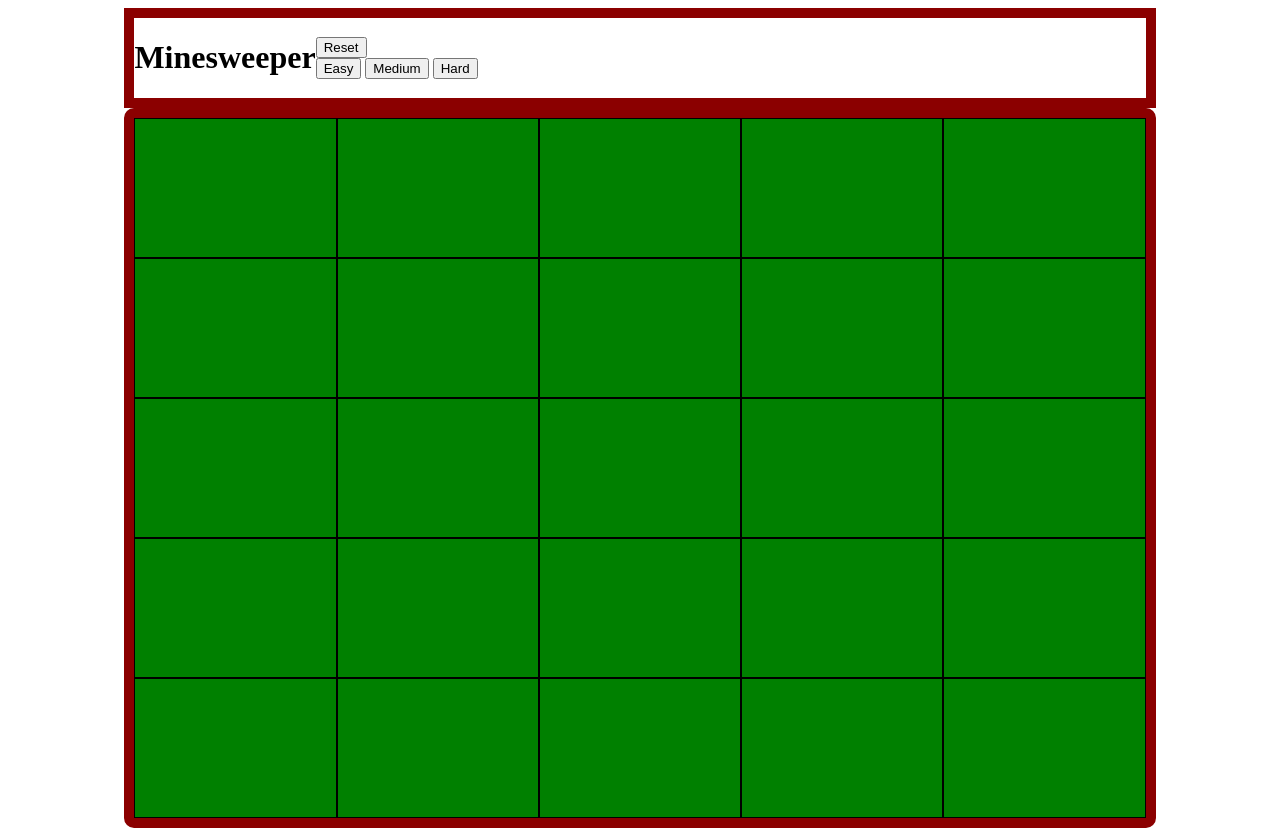
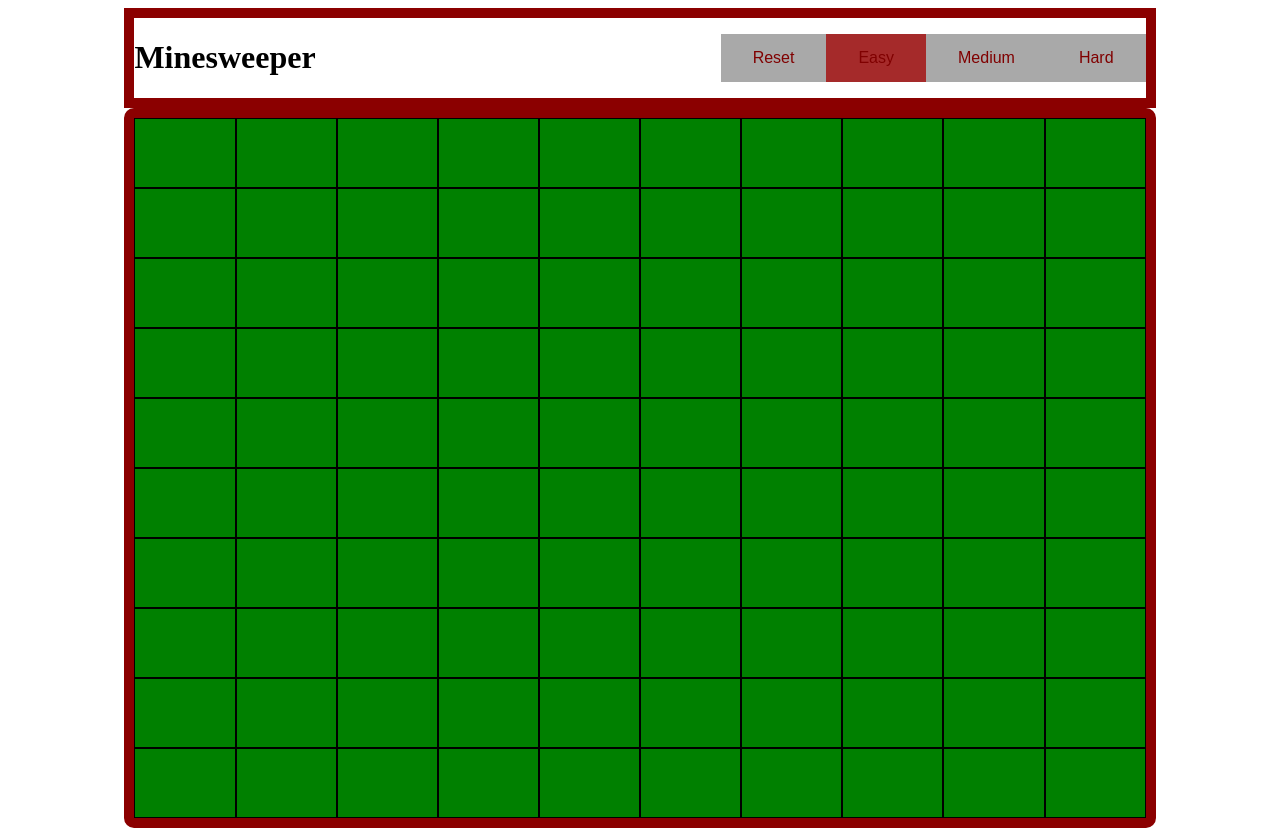
Before and after one commit to JedidiahMiller/Minesweeper, a plain HTML site: page main.html in a window 1280 px wide. Drawn offline with Linux system fonts and the light colour scheme.

Commit message:
improved control panel

```diff
--- a/code.js
+++ b/code.js
@@ -10,7 +10,7 @@ var mode = 1;
 var timerInterval = 0;
 
 // 20x20
-var xWidth = 5, yWidth = 5;
+var xWidth = 10, yWidth = 10;
 var gameRunning = true;
 var isFirstClick = true;
 
@@ -24,6 +24,7 @@ var gridLayout;
 
 // Run setup function (For default setup)
 createBoard(xWidth, yWidth);
+setGameMode(1);
 
 // Grid v2 uses flex box and divs
 // This creates the actual elements
@@ -399,6 +400,13 @@ function revealBoard() {
 
 function setGameMode(difficulty) {
 
+    button = document.getElementById("mode" + difficulty);
+    allButtons = document.getElementById("gameMode").childNodes;
+    for(var i = 1; i<=3;i+=1) {
+        b = document.getElementById("mode" + i);
+        b.classList.remove("gameModeButtonSelected");
+    }
+    button.classList.add("gameModeButtonSelected");
     resetGame();
     mode = difficulty;
     destroyBoard();
@@ -447,7 +455,10 @@ function startTimer() {
         var delta = Date.now() - start;
         timerElement = document.getElementById("timer");
         time = Math.floor(delta / 1000);
-        timerElement.innerHTML = time;
+        min = Math.floor(time/60);
+        sec = time%60;
+        if (sec<10) {sec = "0" + sec;}
+        timerElement.innerHTML = min + ":" + sec;
     }, 1000)
 }
 
--- a/main.html
+++ b/main.html
@@ -11,13 +11,13 @@
                 <h1>Minesweeper</h1>
             </div>
             <div id="controls">
-                <button onclick="resetGame()">Reset</button>
-                <div id="gameMode">
-                    <button id="1" onclick="setGameMode(1)">Easy</button>
-                    <button id="2" onclick="setGameMode(2)">Medium</button>
-                    <button id="3" onclick="setGameMode(3)">Hard</button>
+                <button onclick="resetGame()" class="controlItem">Reset</button>
+                <div id="gameMode" class="controlItem">
+                    <button id="mode1" onclick="setGameMode(1)">Easy</button>
+                    <button id="mode2" onclick="setGameMode(2)">Medium</button>
+                    <button id="mode3" onclick="setGameMode(3)">Hard</button>
                 </div>
-                <div id="timer"></div>
+                <div id="timer" class="controlItem"></div>
             </div>
         </div>
         <div id="board">
--- a/style.css
+++ b/style.css
@@ -6,6 +6,7 @@
     margin: auto;
     display: flex;
     align-items: center;
+    justify-content: space-between;
 }
 
 #titleSplash #controls {
@@ -64,3 +65,30 @@
     border-radius: 10px;
     background-color: green;
 }
+
+#gameMode {
+    display: flex;
+}
+
+.gameModeButton {
+
+}
+.gameModeButtonSelected {
+    background-color: brown;
+}
+
+button {
+    border: none;
+    background-color: darkgray;
+    color: maroon;
+    padding: 15px 32px;
+    text-align: center;
+    text-decoration: none;
+    display: inline-block;
+    font-size: 16px;
+    cursor: pointer;
+}
+
+#controls {
+    display: flex;
+}
```
